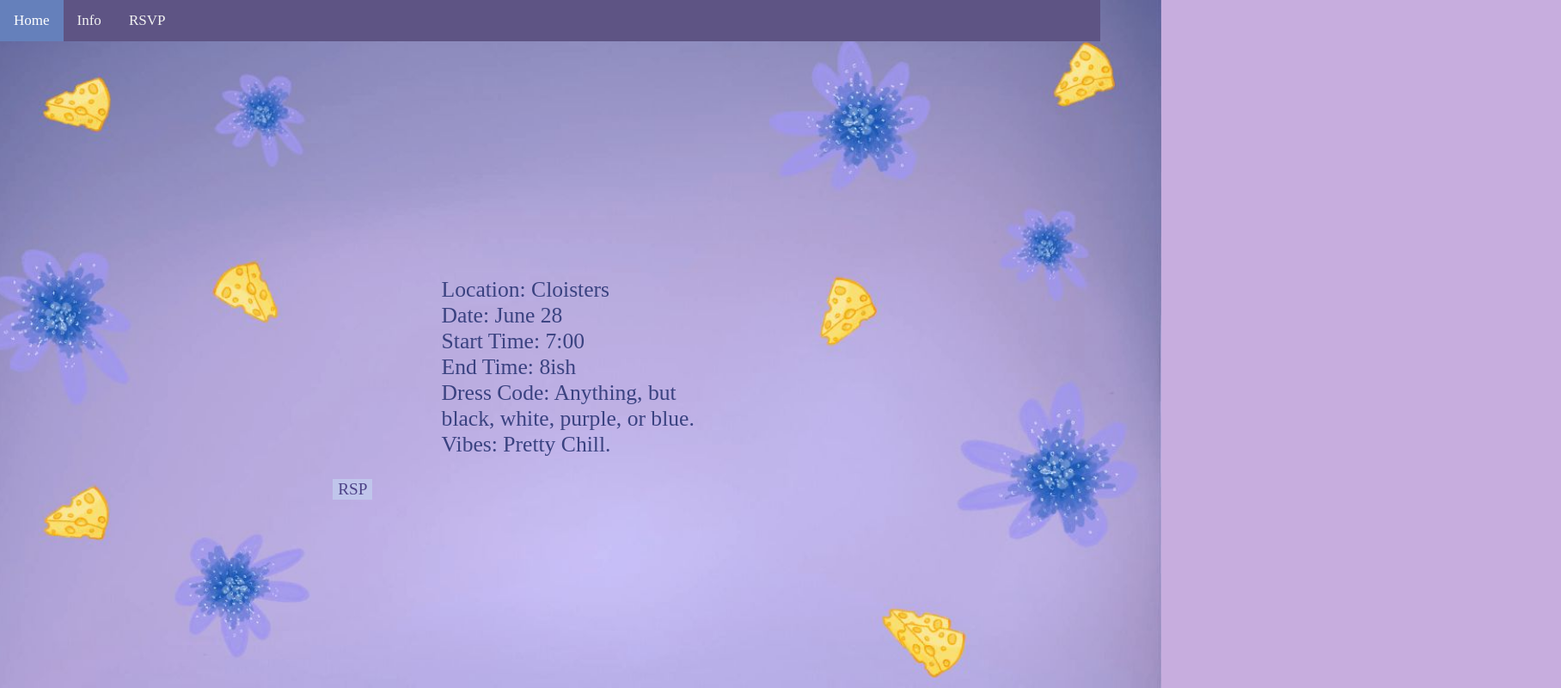
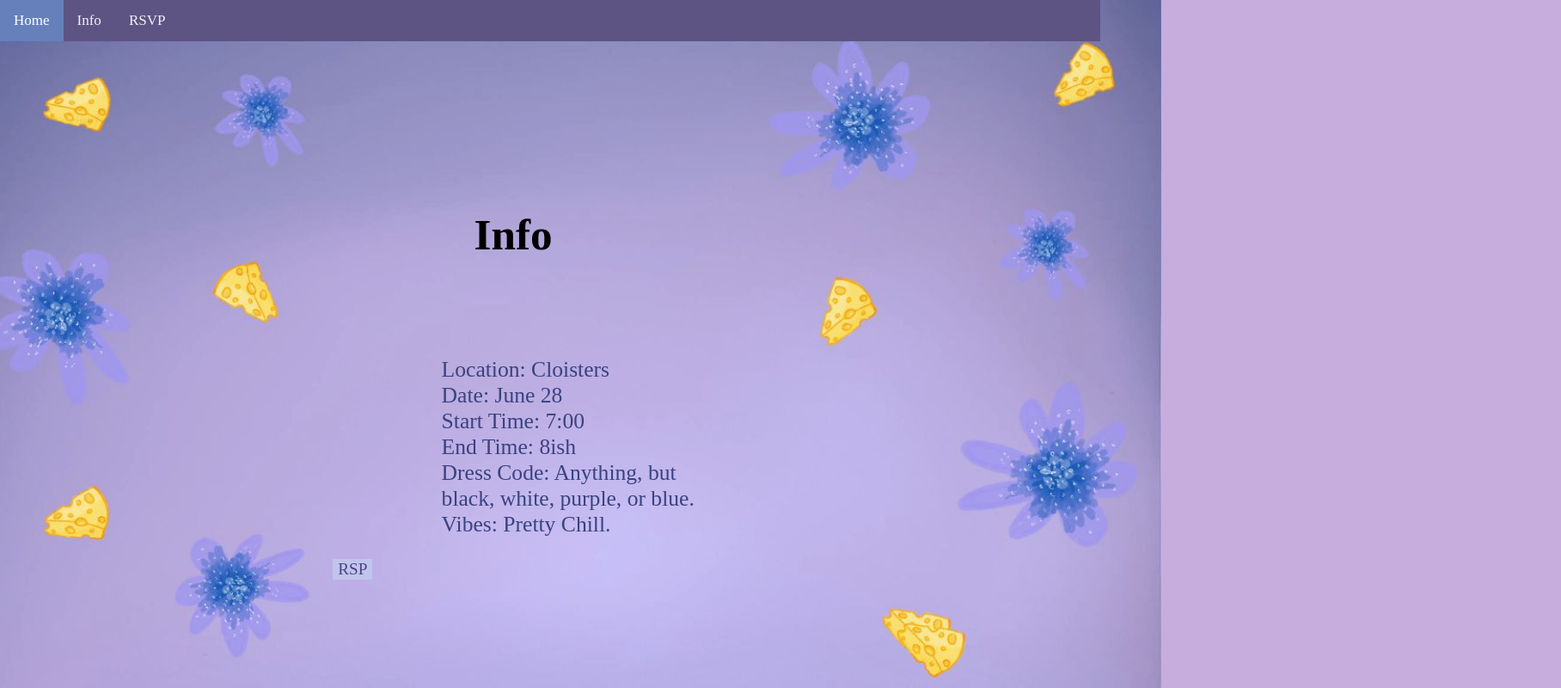
Before and after one commit to Bunxny/WeddingStaticWebsite, a plain HTML site: page info.html in a window 1280 px wide. Shown: the whole page at 86% size, 1816 px wide, since content can reach past the window. Drawn offline with Linux system fonts and the light colour scheme.

Commit message:
Renaming and formatting

```diff
--- a/info.html
+++ b/info.html
@@ -12,6 +12,7 @@
             <a href="Info.html">Info</a>
             <a href="RSVP.html">RSVP</a>
           </div>
+        <h1>Info</h1>
         <p id="info">
             Location: Cloisters<br>
             Date: June 28<br>
--- a/style.css
+++ b/style.css
@@ -7,6 +7,14 @@ body {
     max-width: 100%;
     max-height: 100%;
     overflow-x: hidden;
+}
+
+h1{
+    position: relative;
+    top: 30%;
+    left: 43%;
+    font-size: 4vw;
+    font-family:'Times New Roman', Times, serif;
 }
  .btn {
     position: relative;
@@ -56,7 +64,6 @@ img {
     width: 100%;
 }
 
-/* Add a black background color to the top navigation */
 .topnav {
     position: fixed;
     top: 0;
@@ -66,7 +73,6 @@ img {
     height: auto;
   }
 
-  /* Style the links inside the navigation bar */
   .topnav a {
     float: left;
     color: #f2f2f2;
@@ -76,13 +82,11 @@ img {
     font-size: 17px;
   }
 
-  /* Change the color of links on hover */
   .topnav a:hover {
     background-color: #ddd;
     color: black;
   }
 
-  /* Add a color to the active/current link */
   .topnav a.active {
     background-color: #6580bb;
     color: white;
```
